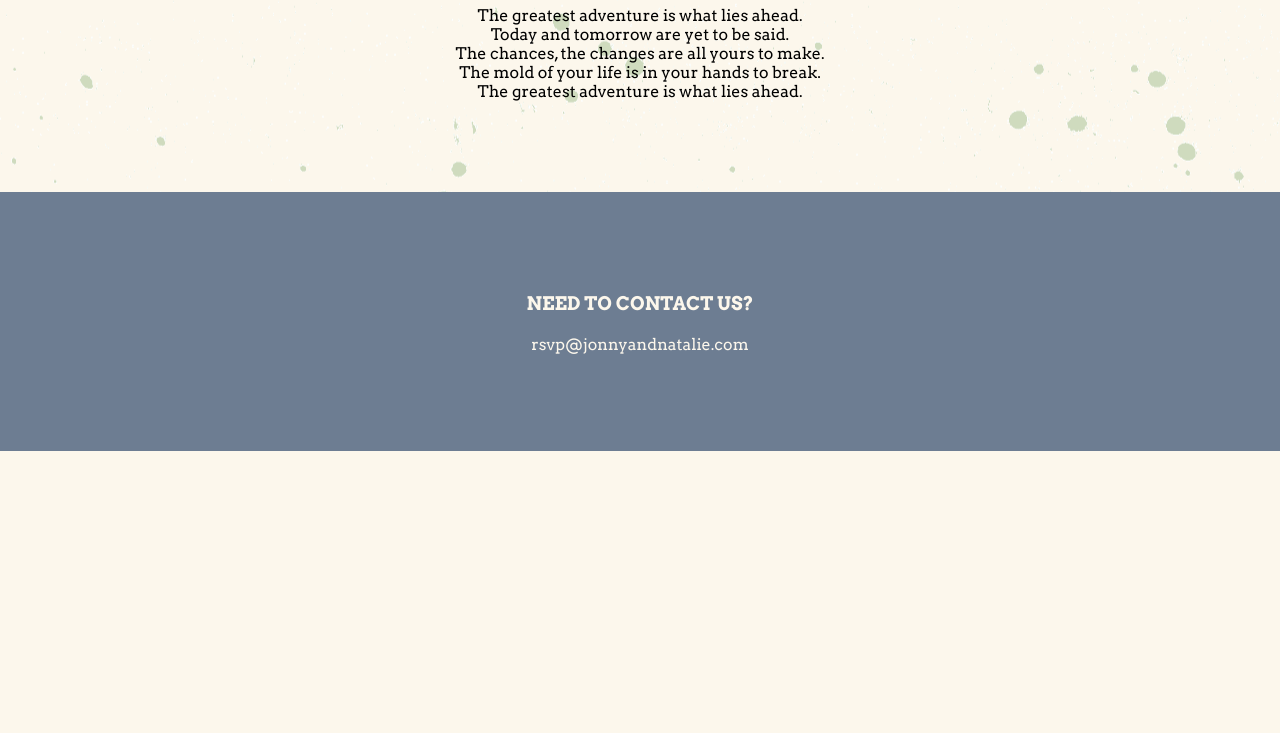
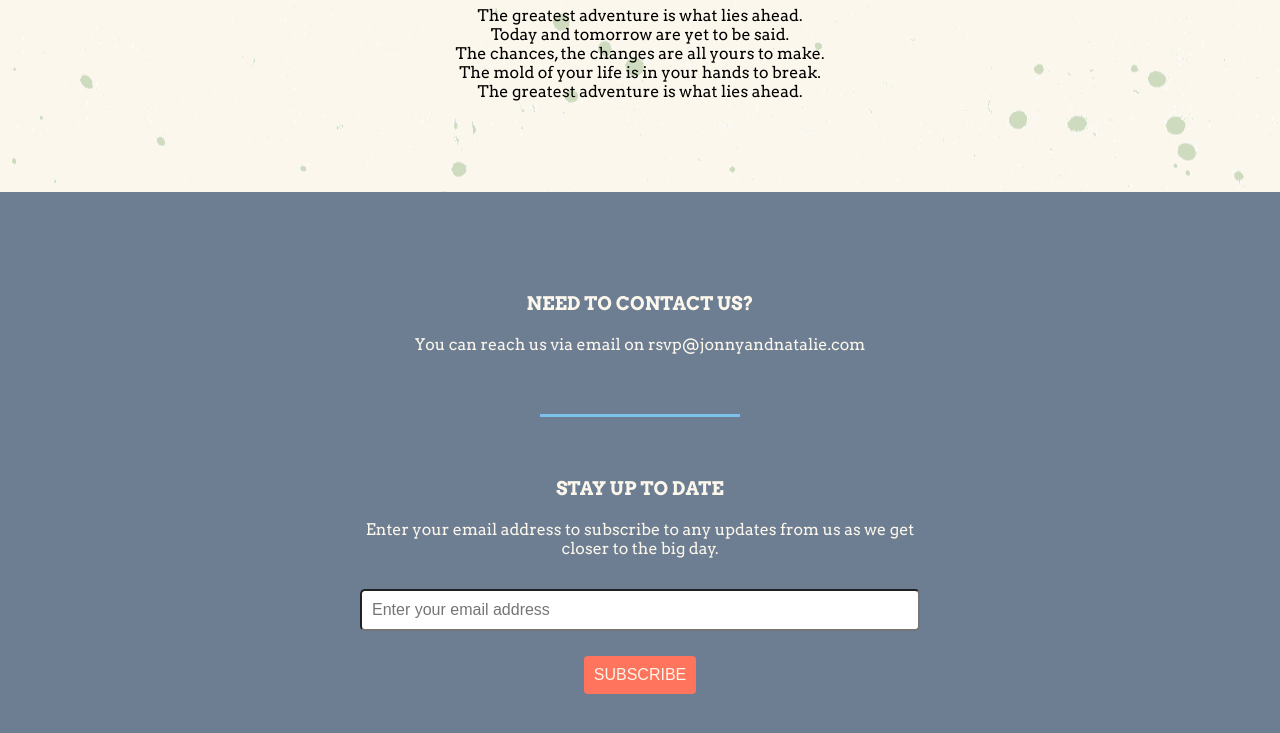
Before and after one commit to jonnykates/wedding-site, a website: page index.html in a window 1280 px wide. Shown: the part 2586-3319 px from the top of the page. Before the commit the page ends 3037 px from the top, so only its background shows below. Drawn offline with nearby package versions, Linux system fonts and the light colour scheme.

Commit message:
Add newsletter form

```diff
--- a/index.html
+++ b/index.html
@@ -89,8 +89,30 @@
 
 <div class="section section__ink-blue">
   <div class="content-container">
+
     <h3>Need to contact us?</h3>
-    <p><a href="mailto:rsvp@jonnyandnatalie.com">rsvp@jonnyandnatalie.com</a></p>
+    <p>You can reach us via email on <a href="mailto:rsvp@jonnyandnatalie.com">rsvp@jonnyandnatalie.com</a></p>
+
+    <div class="divider"></div>
+
+    <h3>Stay up to date</h3>
+    <p>Enter your email address to subscribe to any updates from us as we get closer to the big day.</p>
+    <!-- Begin MailChimp Signup Form -->
+
+    <form action="//jonnykates.us3.list-manage.com/subscribe/post?u=9322a488d6be40503b0884b27&amp;id=a030e3eb69" method="post" id="mc-embedded-subscribe-form" name="mc-embedded-subscribe-form" class="validate" target="_blank" novalidate>
+
+      <div class="mc-field-group">
+        <input type="email" value="" name="EMAIL" class="required email" id="mce-EMAIL" placeholder="Enter your email address">
+      </div>
+      <div id="mce-responses" class="clear">
+        <div class="response" id="mce-error-response" style="display:none"></div>
+        <div class="response" id="mce-success-response" style="display:none"></div>
+      </div>    <!-- real people should not fill this in and expect good things - do not remove this or risk form bot signups-->
+      <div style="position: absolute; left: -5000px;" aria-hidden="true"><input type="text" name="b_9322a488d6be40503b0884b27_a030e3eb69" tabindex="-1" value=""></div>
+      <div class="clear"><input type="submit" value="Subscribe" name="subscribe" id="mc-embedded-subscribe" class="button button--orange"></div>
+    </form>
+
+    <!--End mc_embed_signup-->
   </div>
 </div>
 
--- a/style/atoms/_button.scss
+++ b/style/atoms/_button.scss
@@ -7,9 +7,15 @@
   text-transform: uppercase;
   border-radius: 4px;
   margin: 10px;
+  cursor: pointer;
 
   &:hover {
     color: $off-black !important;
     background-color: $off-white;
   }
 }
+
+.button--orange {
+  background-color: $orange;
+  border: none;
+}
--- /dev/null
+++ b/style/atoms/_divider.scss
@@ -0,0 +1,9 @@
+.divider {
+  width: 100%;
+  max-width: 200px;
+  height: 3px;
+  background-color: $sky-blue;
+  margin: 0 auto;
+  margin-top: 60px;
+  margin-bottom: 60px;
+}
--- /dev/null
+++ b/style/atoms/_forms.scss
@@ -0,0 +1,7 @@
+input[type="text"],
+input[type="email"] {
+  width: 100%;
+  border-radius: 5px;
+  padding: 10px;
+  margin: 15px 0;
+}
--- a/style/style.scss
+++ b/style/style.scss
@@ -9,6 +9,8 @@
 @import 'atoms/typography';
 @import 'atoms/leaves-border';
 @import 'atoms/button';
+@import 'atoms/divider';
+@import 'atoms/forms';
 
 // Organisms
 @import 'organisms/section';
```
Also changed, not shown: style/style.min.css, 1 other file.
